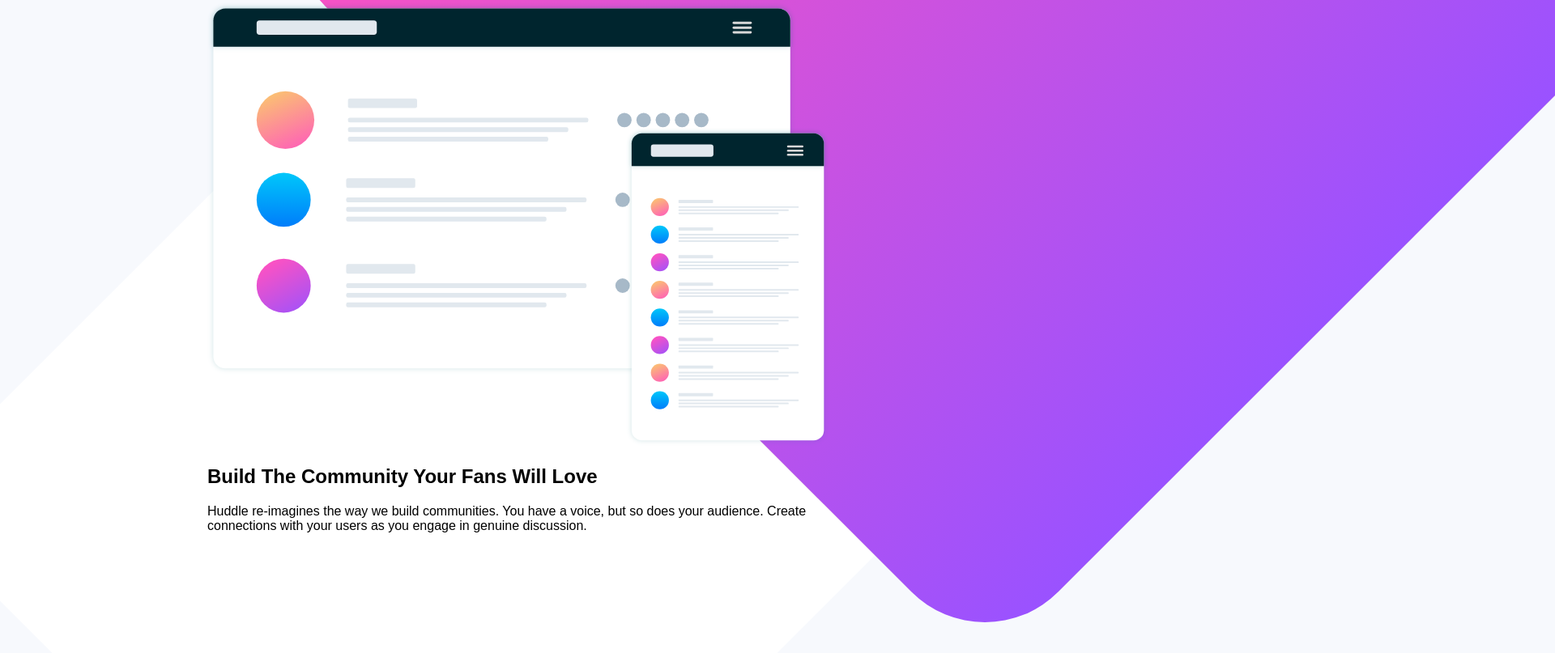
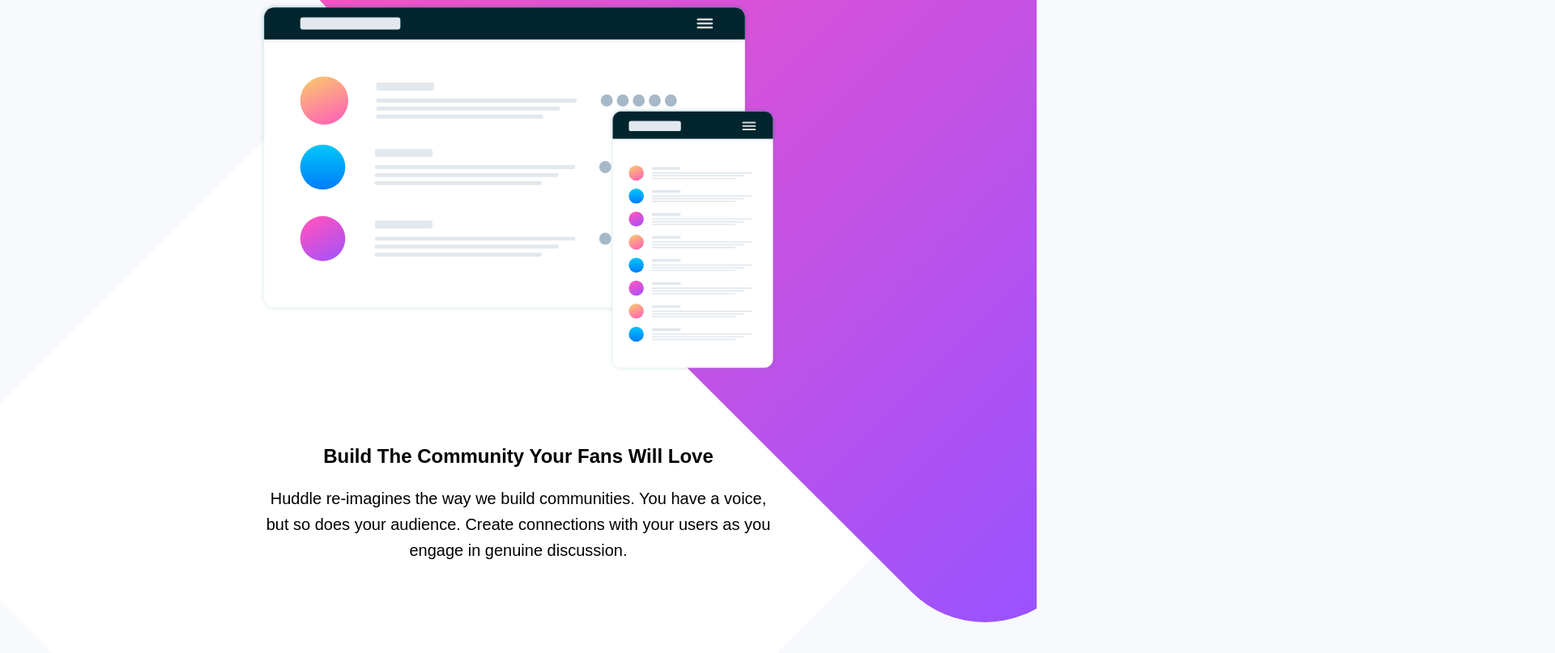
Before and after one commit to HaganMcPhail/huddle, a plain HTML site: page index.html in a window 1280 px wide. Shown: the part 147-954 px from the top of the page at 81% size, 1920 px wide, since content can reach past the window. Drawn offline with Linux system fonts and the light colour scheme.

Commit message:
updated background

```diff
--- a/css/index.less
+++ b/css/index.less
@@ -1,8 +1,16 @@
+$lightgray: #f7f9fd;
+$pink: #ff52bf;
+$violet: #9a52ff;
+
 body {
-  position: relative;
-  background-color: #f7f9fd;
+  background-color: $light-gray;
 }
-
+.bg-container {
+  position: absolute;
+  overflow: hidden;
+  z-index: 1;
+  width: 100vw;
+  min-height: 100vw;
   .colored-bg {
     height: 100vw;
     width: 100vw;
@@ -12,8 +20,8 @@ body {
     left: 45vw;
     transform: rotate(45deg);
     border-radius: 10%;
-  z-index: 2;
-  background-image: linear-gradient(to right, #ff52bf, #9a52ff);
+    z-index: 3;
+    background-image: linear-gradient(to right, $pink, $pink);
     overflow: hidden;
   }
 
@@ -26,8 +34,9 @@ body {
     left: 5vw;
     transform: rotate(45deg);
     border-radius: 10%;
-  z-index: 1;
+    z-index: 2;
     overflow: hidden;
+  }
 }
 
 .container {
@@ -47,14 +56,14 @@ body {
       width: 50%;
       &.left {
         text-align: left;
-        padding-left: 3%;
+        padding-left: 5%;
         img {
           height: 30px;
         }
       }
       &.right {
         text-align: right;
-        padding-right: 3%;
+        padding-right: 5%;
         a {
           background-color: white;
           color: black;
@@ -68,13 +77,28 @@ body {
   }
   section {
     margin: auto;
+    width: 50vw;
     .hero {
       img {
-        width:60vw;
+        width:50vw;
       }
     }
     .hero-text {
-      width: 60vw;
+      h2 {
+        font-size: 1.5rem;
+      }
+      text-align: center;
+      padding: 10% 0%;
+      font-size: 1.25rem;
+      line-height: 2rem;
+      a {
+        background-color: white;
+        color: black;
+        padding: 1em 1.5em;
+        height: 30px;
+        text-decoration: none;
+        text-transform: uppercase;
       }
     }
   }
+}
--- a/index.html
+++ b/index.html
@@ -28,11 +28,9 @@
 
 </head>
 <body>
-  <div class="colored-bg">
-
-  </div>
-  <div class="white-bg">
-
+  <div class="bg-container">
+    <div class="colored-bg"></div>
+    <div class="white-bg"></div>
   </div>
   <main class="container">
     <nav>
```
Also changed, not shown: dist/index.css. Lines whose indentation alone changed are shown as unchanged.
